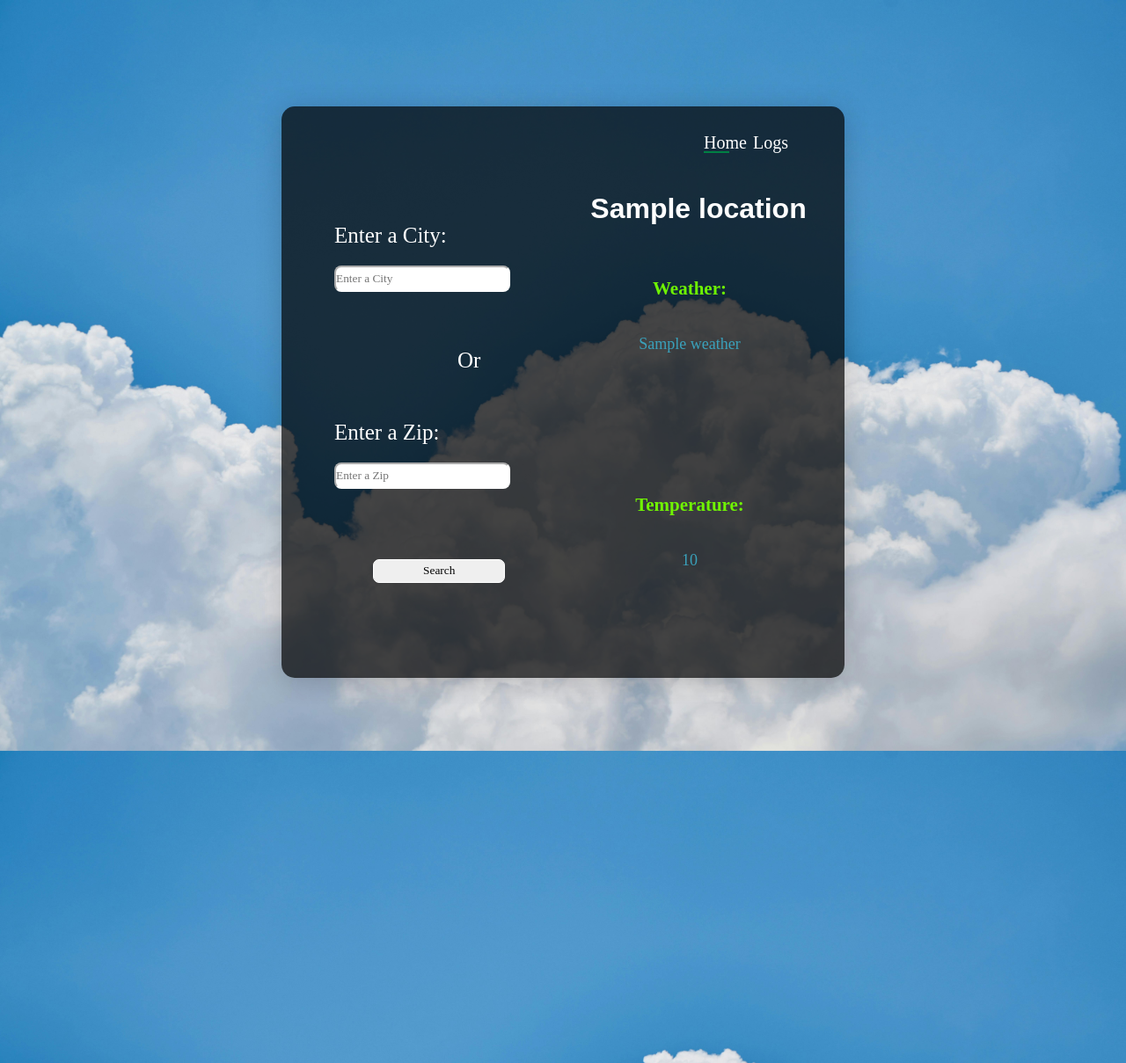
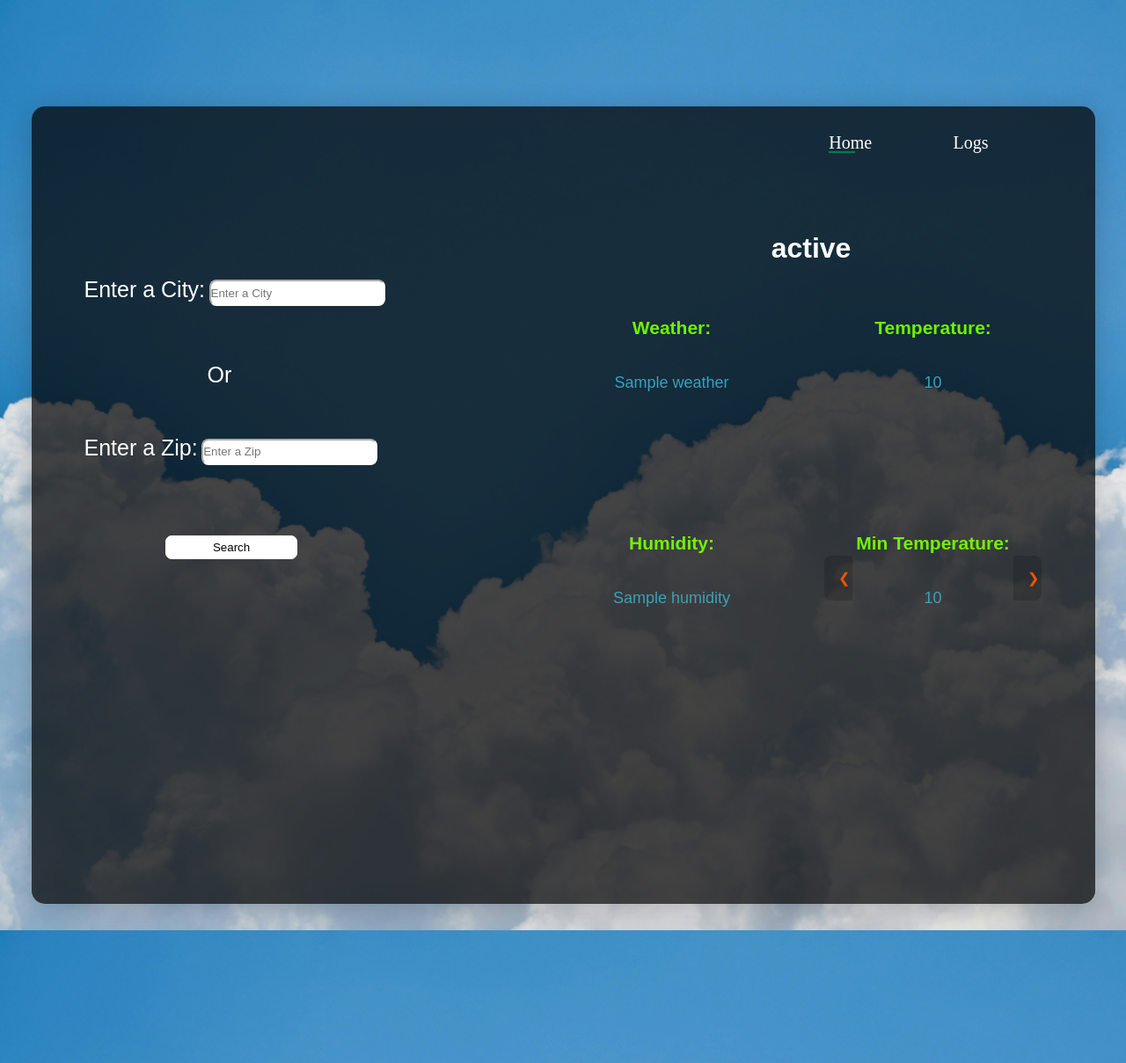
Before and after one commit to Boaz5/Weather-App, a Flask app: template templates/home.html in a window 1280 px wide. Shown: the whole page at 88% size. Run offline with Flask 3, Linux system fonts and the light colour scheme; the template is opened without the code that fills it: most values are stand-ins (such as "Sample title", 1, 10 or a date in 2020).

Commit message:
Almost Done

```diff
--- a/app.py
+++ b/app.py
@@ -1,46 +1,75 @@
-from flask import Flask, request, url_for, session, redirect, render_template
-from weather import get_weatherData
+from flask import Flask, request, render_template, make_response, redirect, url_for
+import json
+from function import get_weatherData, getTime
 
 app = Flask(__name__)
 
-@app.route("/", methods = ["POST", "GET"])
+# main route that will load in the home page
+@app.route("/", methods=["POST", "GET"])
 def home():
+
+# default values when first loading the page
     infos = {
-            'weather': "",
-            'temperature': "",
-            'humidity': "",
-            'min_temp': "",
-            'max_temp': "",
+        'status': "None",
+        'searched': "",
+        'weather': "",
+        'temperature': "",
+        'humidity': "",
+        'min_temp': "",
+        'max_temp': "",
+        'date': "",
+        'time': ""
+    }
 
-        }
+    # using cookies to store user's log
+    search_logs = request.cookies.get('search_logs')
+    if search_logs:
+        search_logs = json.loads(search_logs)
+    else:
+        search_logs = []
+
     if request.method == "POST":
         city = request.form.get("city")
         zip = request.form.get("zip")
 
-        if city:
-            datas = get_weatherData(city)
-            print(datas)
+        data = get_weatherData(city=city, zip_code=zip)
 
-        infos['weather'] = datas['weather'][0]['description']
-        infos['temperature'] = f"{datas['main']['temp']}°F"
-        infos['humidity'] = f"{datas['main']['humidity']}%"
-        infos['min_temp'] = f"{datas['main']['temp_min']}°F"
-        infos['max_temp'] = f"{datas['main']['temp_max']}°F"
+        if data['cod'] == 200:
+            infos['status'] = data['name']
+            infos['weather'] = data['weather'][0]['description']
+            infos['temperature'] = f"{data['main']['temp']}°F"
+            infos['humidity'] = f"{data['main']['humidity']}%"
+            infos['min_temp'] = f"{data['main']['temp_min']}°F"
+            infos['max_temp'] = f"{data['main']['temp_max']}°F"
 
-        return render_template("home.html", location = city, infos = infos)
+            # Get the current local time
+            timeInfo = getTime()
+            infos['date'] = timeInfo[0]
+            infos['time'] = timeInfo[1]
 
-    else:
-        return render_template("home.html", location = "None", infos = infos)
+            # append the searched data into our user's cookies
+            search_logs.append(infos)
+        else:
+            # status code 404 means that the zip or city was invalid
+            if data['cod'] == '404':
+                data['message'] = "Invalid City or Zip"
+            infos['status'] = data['message']
 
 
+        response = make_response(render_template("home.html", infos=infos, logs=search_logs))
+        response.set_cookie('search_logs', json.dumps(search_logs))
+
+        return response
+    else:
+        return render_template("home.html", infos=infos, logs=search_logs)
 
 
-
-
-
-
-
-
+# route to clear the logs
+@app.route("/clear_logs", methods = ["POST"])
+def clear_logs():
+    response = make_response(redirect(url_for("home")))
+    response.set_cookie("search_logs", "", expires = 0)
+    return response
 
 
 if __name__ == "__main__":
--- a/requirements.txt
+++ b/requirements.txt
@@ -1,4 +1,3 @@
-beautifulsoup4==4.12.3
 blinker==1.8.2
 certifi==2024.7.4
 charset-normalizer==3.3.2
@@ -11,6 +10,5 @@ Jinja2==3.1.4
 MarkupSafe==2.1.5
 python-dotenv==1.0.1
 requests==2.32.3
-soupsieve==2.5
 urllib3==2.2.2
 Werkzeug==3.0.3
--- a/static/styles.css
+++ b/static/styles.css
@@ -1,75 +1,67 @@
-/* default settings for the website */
-*{
+/* Default settings for the website */
+* {
     margin: 0;
     padding: 0;
-    font-family: 'Times New Roman', Times, serif;
+    font-family: Arial, Helvetica, sans-serif;
     box-sizing: border-box;
     overflow: hidden;
 }
 
-html{
+html {
     scroll-behavior: smooth;
 }
 
-body{
+body {
     background: gray;
-    color:white;
+    color: white;
     background-image: url(weather.jpg);
     background-size: cover;
 }
 
-.container{
+.container {
     display: flex;
     justify-content: center;
+    color: white;
 }
 
 /* Creates the box that covers all the contents */
-.main-container{
+.main-container {
     display: block;
-    width: 50%;
-    height: 650px;
-    max-height: 1000px;
+    width: 100vh;
+    max-width: 100vh;
+    height: 75vh;
+    max-height: 75vh;
     margin-top: 10vh;
     margin-bottom: 30px;
     background: rgba(0, 0, 0, 0.705);
     border-radius: 15px;
     box-shadow: 0 4px 30px rgba(0, 0, 0, 0.185);
+    overflow-y: auto;
 }
 
-/* CSS design for the scrollbar in logs */
-/*
-.main-container::-webkit-scrollbar{
-    width: 10px;
-}
-
-.main-container::-webkit-scrollbar-track{
-    background: rgba(0, 0, 0, 0);
-}
-*/
-
-/* Css for the tabs between home and logs */
-.tab-header{
+/* CSS for the tabs between home and logs */
+.header {
     display: flex;
     align-items: center;
     justify-content: space-between;
     flex-wrap: wrap;
-    margin: 20px 0 40px;
-    margin: 30px 10% 10px 75%;
+    margin: 30px 10% 20px 75%;
 }
 
-.tabs{
+.tabs {
     font-size: 20px;
     font-weight: 400;
     position: relative;
     cursor: pointer;
+    font-family: 'Times New Roman', Times, serif;
 }
 
-.tabs:hover{
+.tabs:hover {
     transform: scale(1.03);
 }
 
-.tabs::after{
-    content:'';
+.tabs::after {
+    content: '';
     width: 0;
     height: 10px;
     background: rgb(0, 128, 68);
@@ -79,55 +71,51 @@ body{
     transition: 0.6s;
 }
 
-.tabs.active-tab::after{
-    width: 60%
+.tabs.active-tab::after {
+    width: 60%;
 }
 
-/* Css for displaying the tab's page */
-
-.tab-pages{
+/* CSS for displaying the tab's page */
+.tab-pages {
     display: none;
 }
 
-
-.tab-pages.active-page{
+.tab-pages.active-page {
     display: block;
 }
 
-
-/* Css for 'home' content */
-.home-container{
+/* CSS for 'home' content */
+.home-container {
     display: flex;
     flex-wrap: wrap;
 }
 
-/* Css for the left side of the home page */
-.form-col{
+/* CSS for the left side of the home page */
+.form-col {
     flex-basis: 50%;
-    margin-top: 70px;
+    margin-top: 10%;
 }
 
-.form-css{
+.form-css {
     margin-left: 60px;
 }
 
-.label-css{
+.label-css {
     font-size: 25px;
 }
 
-.input-css{
-    flex-wrap: wrap;
-    border-radius:8px;
+
+.input-css {
+    display:inline-flex;
+    border-radius: 8px;
     height: 30px;
     width: 200px;
-    margin-top: 20px;
     margin-bottom: 10px;
     box-shadow: none;
     border-color: white;
 }
 
-.btn{
-    display: block;
+.btn {
     margin-top: 70px;
     margin-left: 17%;
     border: 1px solid white;
@@ -136,21 +124,21 @@ body{
     cursor: pointer;
     width: 150px;
     height: 27px;
+    background-color: white;
 }
 
-.btn:hover{
+.btn:hover {
     transform: scale(1.01);
     background: rgba(255, 255, 255, 0.884);
 }
 
-
-/* Css for the right side of the home page */
-.data-col{
+/* CSS for the right side of the home page */
+.data-col {
     flex-basis: 45%;
-    margin-top: 25px;
+    margin-top: 5%;
 }
 
-.location{
+.status {
     text-align: center;
     margin-left: 20px;
     margin-top: 10px;
@@ -158,35 +146,34 @@ body{
     font-weight: 600;
 }
 
-.informations-container{
+.informations-container {
     display: grid;
     grid-template-columns: repeat(auto-fit, minmax(150px, 1fr));
     grid-gap: 50px;
 }
 
-.information{
+.information {
     position: relative;
     overflow: hidden;
     margin-top: 60px;
     margin-bottom: 50px;
 }
 
-.information h2{
+.information h2 {
     text-align: center;
     font-size: 21px;
     color: rgba(115, 255, 0, 0.945);
 }
 
-.information p{
+.information p {
     text-align: center;
     margin-top: 40px;
     font-size: 18px;
     color: rgb(58, 161, 187);
 }
 
-
-/* Css for the traverse buttons */
-.prev, .next{
+/* CSS for the traverse buttons */
+.prev, .next {
     cursor: pointer;
     position: absolute;
     top: 30%;
@@ -196,16 +183,118 @@ body{
     color: rgb(255, 81, 0);
 }
 
-.prev{
+.prev {
     border-radius: 8px 2px 2px 8px;
 }
 
-
-.next{
+.next {
     right: 0;
     border-radius: 2px 8px 8px 2px;
 }
 
-.prev:hover, .next:hover{
+.prev:hover, .next:hover {
     background: rgba(0, 0, 0, 0.336);
 }
+
+
+/* CSS for clear logs option */
+.clear-logs button{
+    display: flex;
+    margin: 0 0 10px 10%;
+    height: 25px;
+    color:rgb(0, 26, 255);
+    background-color: rgba(0, 0, 0, 0.438);
+    padding: 0.3em;
+}
+
+.clear-logs button:hover{
+    background-color: rgba(241, 241, 241, 0.459);
+    cursor: pointer;
+}
+
+/* CSS for Logs' table */
+table {
+    width: 100%;
+    border-collapse: collapse;
+
+    font-size: 18px;
+    text-align: left;
+    border-radius: 5px;
+}
+
+table thead tr {
+    background-color: rgba(177, 75, 7, 0.151);
+    color: white;
+    text-align: left;
+    font-weight: bold;
+}
+
+table th, table td{
+    padding: 12px 15px;
+}
+
+table tbody tr:nth-of-type(even) {
+    background-color: rgba(0, 0, 0, 0.534);
+}
+
+table tbody tr:hover{
+    background-color: rgba(241, 241, 241, 0.459);
+}
+
+
+/* CSS for the Scrollbar */
+.main-container::-webkit-scrollbar {
+    width: 12px;
+}
+
+.main-container::-webkit-scrollbar-track {
+    background: rgba(0, 0, 0, 0.534);
+    border-radius: 0 12px 12px 0;
+}
+
+.main-container::-webkit-scrollbar-thumb {
+    background-color: rgba(0, 0, 0, 0.637);
+    border-radius: 10px;
+    border: 3px solid rgba(255, 255, 255, 0.445);
+}
+
+.main-container::-webkit-scrollbar-thumb:hover {
+    background-color: rgba(241, 241, 241, 0.459);
+}
+
+
+/* Keeps the design responsive and scale with resolution */
+@media screen and (max-width: 768px) {
+    .main-container {
+        width: 80%;
+        height: auto;
+        margin-top: 5vh;
+    }
+
+    .tab-header {
+        margin: 10px 0 20px;
+        justify-content: center;
+    }
+
+    .form-css {
+        margin-left: 0;
+        width: 100%;
+        align-items: center;
+    }
+
+    .btn {
+        margin-left: 0;
+        width: 100%;
+        max-width: 150px;
+    }
+
+    .data-col {
+        margin-top: 20px;
+        width: 100%;
+        text-align: center;
+    }
+
+    .informations-container {
+        grid-template-columns: 1fr;
+    }
+}
--- a/templates/home.html
+++ b/templates/home.html
@@ -23,8 +25,9 @@
                     <button type = "submit" class = "btn">Search</button>
                 </form>
             </div>
+        {# Right side of the home page that shows all the data #}
             <div class = "data-col">
-                <h1 class = "location">{{ location }}</h1>
+                <h1 class = "status">{{ infos.status }}</h1>
                 <div class = "informations-container">
                     <div class = "information">
                         <h2>Weather:</h2>
--- a/templates/layout.html
+++ b/templates/layout.html
@@ -12,10 +12,11 @@
 <body>
 
     <div class = "container">
+        {# Main Container that contains all the contents #}
         <div class = "main-container">
-            <div class="tab-header">
-                <p class="tabs active-tab" onclick="opentab('home')">Home</p>
-                <p class="tabs" onclick="opentab('logs')">Logs</p>
+            <div class = "header">
+                <p class = "tabs active-tab" onclick = "opentab('home')">Home</p>
+                <p class = "tabs" onclick = "opentab('logs')">Logs</p>
             </div>
             <div>
                 {% block content %} {% endblock %}
@@ -41,6 +42,8 @@
 
         event.currentTarget.classList.add("active-tab");
         document.getElementById(tabName).classList.add("active-page");
+
+
     }
 
     // functions for traversing through other info of weather
```
Also changed, not shown: other parts of templates/home.html (+28 -1 lines), function.py (added, +63 -0 lines), weather.py (deleted, +0 -44 lines).
